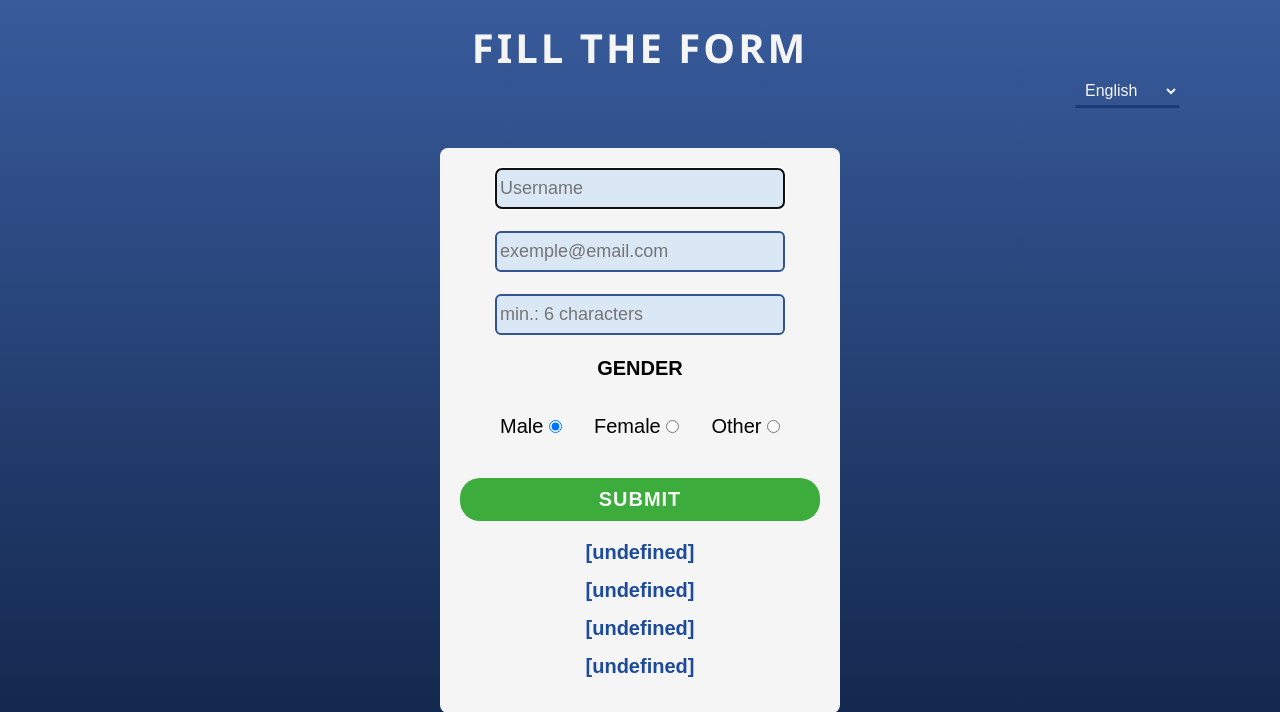
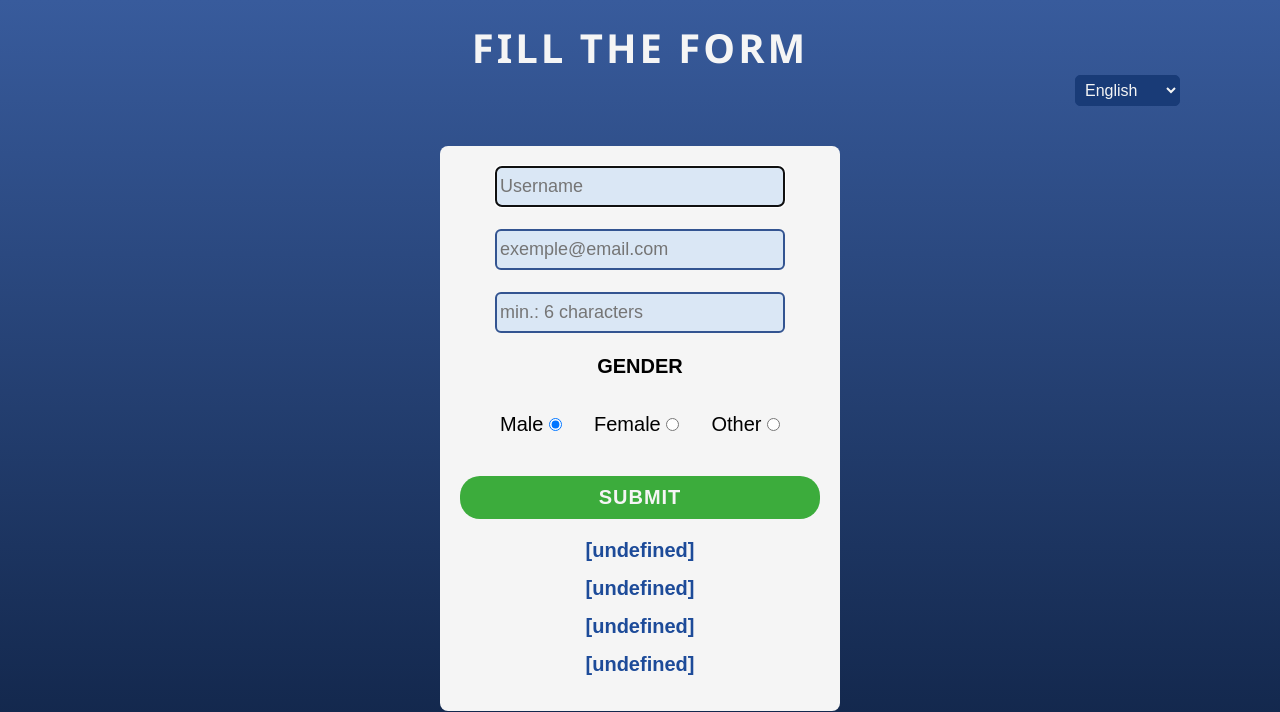
Before and after one commit to HarllonCS/PracticingDevWeb, a PHP site: page /en/index.php in a window 1280 px wide. Shown: the top 712 px of the page. Run offline with PHP 8.4, Linux system fonts and the light colour scheme.

Commit message:
Select lang

```diff
--- a/projects/PHP-register/css/style.css
+++ b/projects/PHP-register/css/style.css
@@ -28,18 +28,19 @@ select {
     margin: 0 100px 0 auto;
     padding: 5px;
     font-size: 16px;
-    background-color: transparent;
+    background-color: #193b77;
+    border-color: #193b77;
     color: whitesmoke;
     cursor: pointer;
-    border-top-color: #355795;
-    border-right-color: #345694;
-    border-left-color: #355694;
-    border-bottom: 3px solid #193b77;
+    border-radius: 5px;
 }
 
-select:hover {border-color: none;}
+/* select:hover {border-color: none;} */
 
-option {color: black;}
+option {
+    color: black;
+    background-color: whitesmoke;
+}
 
 /* login screen */
 main {
```
